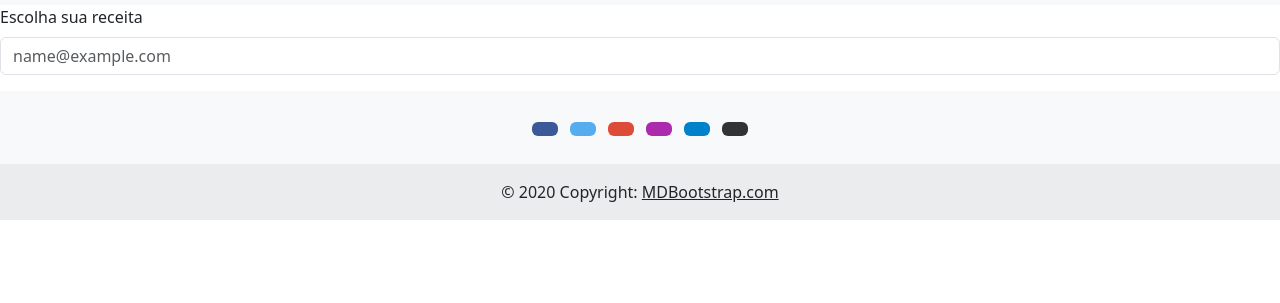
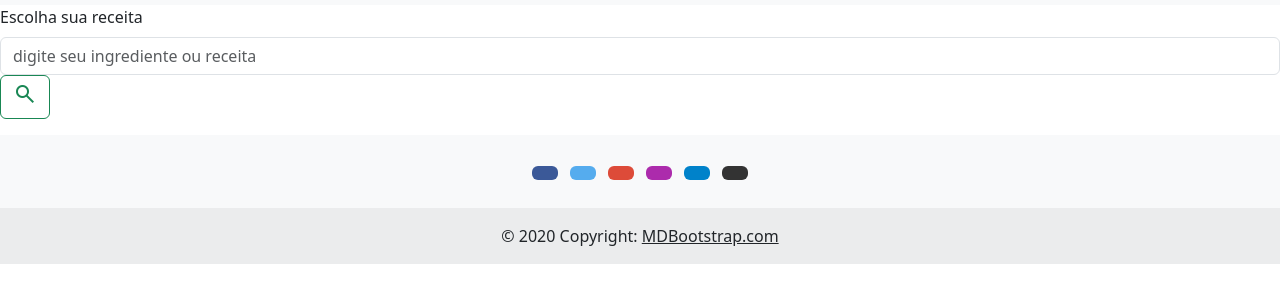
Before and after one commit to rosamrcl/culinaria-api, a plain HTML site: page culinaria.html in a window 1280 px wide. Shown: the part 57-360 px from the top of the page. Drawn offline with nearby package versions, Linux system fonts and the light colour scheme.

Commit message:
Update culinaria.html

```diff
--- a/culinaria.html
+++ b/culinaria.html
@@ -55,7 +55,10 @@
     <main>
         <div class="mb-3">
             <label for="exampleFormControlInput1" class="form-label">Escolha sua receita</label>
-            <input type="email" class="form-control" id="exampleFormControlInput1" placeholder="name@example.com">
+            <input type="email" class="form-control" id="exampleFormControlInput1" placeholder="digite seu ingrediente ou receita">
+            <button class="btn btn-outline-success" type="submit"><span class="material-symbols-outlined">
+                search
+                </span></button>
           </div>
 
     </main>
```
